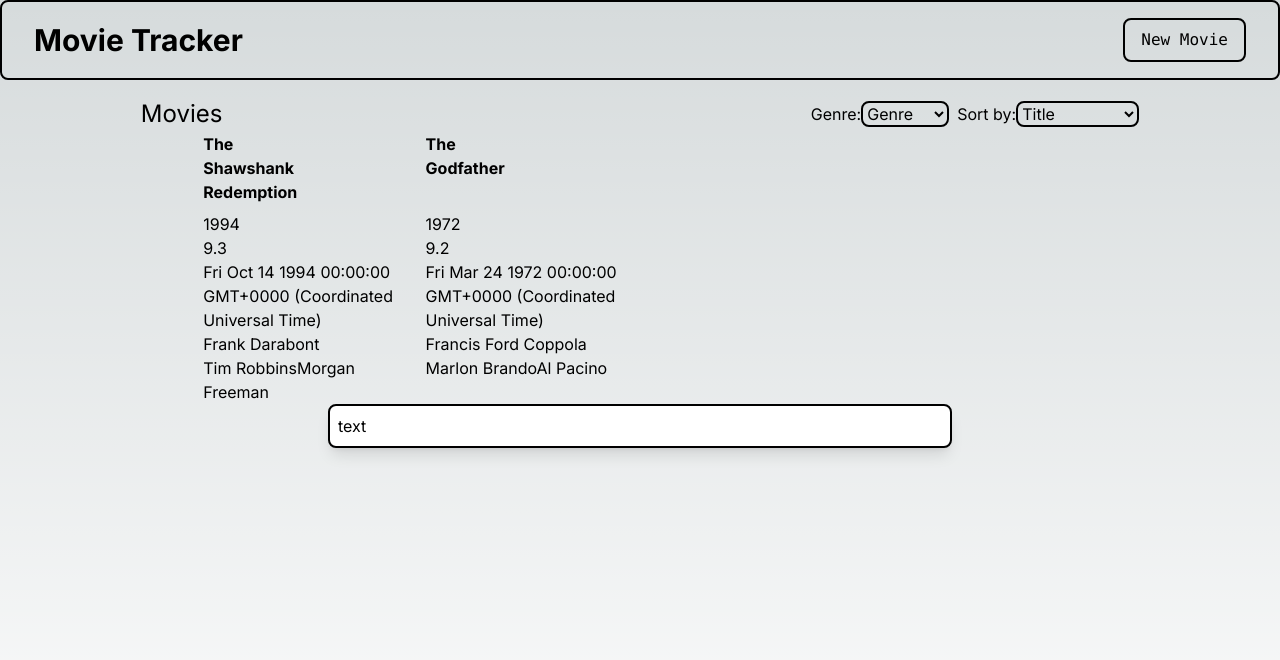
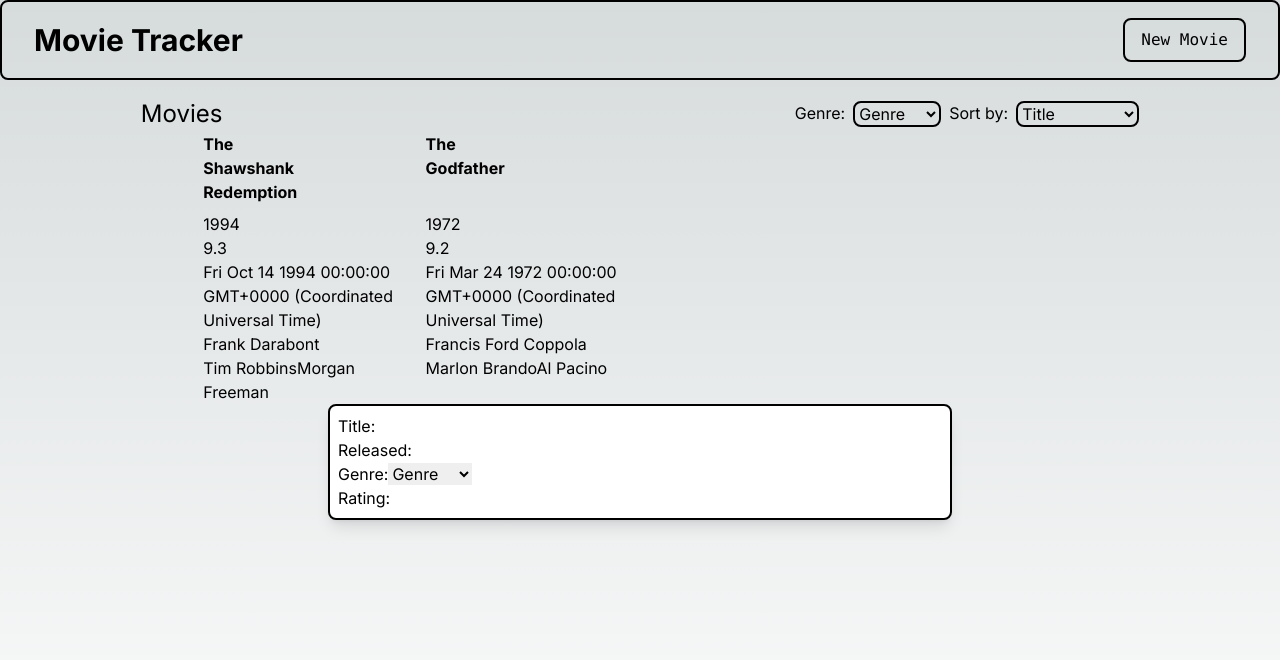
Before and after one commit to jdbren/jbre0263-tracker, a Next.js app: page / in a window 1280 px wide. Both pictures are taken after a click on the button "New Movie". Shown: the top 660 px of the page. Built offline with nearby package versions, Linux system fonts and the light colour scheme.

Commit message:
Refactor components

```diff
--- a/app/AddMenu.jsx
+++ /dev/null
@@ -1,18 +0,0 @@
-import styles from "./page.module.css";
-
-const AddMenu = ({ isOpen, onClose, children }) => {
-  if (!isOpen) return null;
-
-  return (
-    <div onClick={onClose} className={styles.addMenu}>
-      <div
-        className="w-1/2 bg-white p-2 border-2 border-black
-          rounded-lg shadow-lg"
-      >
-        {children}
-      </div>
-    </div>
-  );
-}
-
-export default AddMenu;
--- a/app/MovieList.tsx
+++ b/app/MovieList.tsx
@@ -12,6 +12,10 @@ class MovieList extends React.Component {
       "Frank Darabont", ["Tim Robbins", "Morgan Freeman"], ""));
     this.movies.push(new Movie("The Godfather", 1972, 9.2, new Date("1972-03-24"),
       "Francis Ford Coppola", ["Marlon Brando", "Al Pacino"], ""));
+  }
+
+  addMovie(movie: Movie) {
+    this.movies.push(movie);
   }
 
   render() {
--- a/app/page.module.css
+++ b/app/page.module.css
@@ -41,11 +41,6 @@
   margin: auto;
 }
 
-.addMenu {
-  top: 0;
-  left: 0;
-}
-
 /* Mobile */
 @media (max-width: 700px) {
 
--- a/app/page.tsx
+++ b/app/page.tsx
@@ -2,8 +2,9 @@
 import { useState } from "react";
 import styles from "./page.module.css";
 import MovieList from "./MovieList";
-import AddMenu from "./AddMenu";
-import MyButton from "./MyButton";
+import AddMenu from "../components/AddMenu";
+import MyButton from "../components/MyButton";
+import GenreList from "@/components/GenreList";
 
 export default function Home() {
   const [addOpen, setAddOpen] = useState(false);
@@ -22,7 +23,7 @@ export default function Home() {
           <h2>Movies</h2>
         </div>
         <div className={styles.listBarOptions}>
-          <GenreFilter />
+          <GenreList />
           <SortBy />
         </div>
       </div>
@@ -35,30 +36,15 @@ export default function Home() {
   );
 }
 
-function GenreFilter() {
+
+function SortBy(): JSX.Element {
   return (
-    <div className="inline gap-1">
-      <label htmlFor="genre">Genre:</label>
-      <select name="genre" id="genre">
-        <option>Genre</option>
-        <option>Action</option>
-        <option>Comedy</option>
-        <option>Drama</option>
-        <option>Horror</option>
-        <option>Sci-Fi</option>
-      </select>
-    </div>
-  );
-}
-
-function SortBy() {
-  return (
-    <div>
+    <>
       <label htmlFor="sorting">Sort by:</label>
       <select name="sorting" id="sorting">
         <option>Title</option>
         <option>Release Date</option>
       </select>
-    </div>
+    </>
   );
 }
--- /dev/null
+++ b/components/AddMenu.jsx
@@ -0,0 +1,27 @@
+import GenreList from "@/components/GenreList";
+
+const AddMenu = ({ isOpen, onClose, children }) => {
+  if (!isOpen) return null;
+
+  return (
+    <div
+      className="w-1/2 bg-white p-2 border-2 border-black
+        rounded-lg shadow-lg"
+    >
+      <form>
+        <label for="title">Title: </label>
+        <input type="text" name="title" />
+        <br />
+        <label for="release-year">Released: </label>
+        <input type="number" name="release-year" />
+        <br />
+        <GenreList />
+        <br />
+        <label for="rating">Rating: </label>
+        <input type="number" name="rating" />
+      </form>
+    </div>
+  );
+}
+
+export default AddMenu;
--- /dev/null
+++ b/components/GenreList.jsx
@@ -0,0 +1,15 @@
+export default function GenreList() {
+  return (
+    <>
+      <label htmlFor="genre">Genre:</label>
+      <select name="genre" id="genre">
+        <option>Genre</option>
+        <option>Action</option>
+        <option>Comedy</option>
+        <option>Drama</option>
+        <option>Horror</option>
+        <option>Sci-Fi</option>
+      </select>
+    </>
+  );
+}
--- a/tsconfig.json
+++ b/tsconfig.json
@@ -22,6 +22,6 @@
       "@/*": ["./*"]
     }
   },
-  "include": ["next-env.d.ts", "**/*.ts", "**/*.tsx", ".next/types/**/*.ts", "app/AddMenu.jsx"],
+  "include": ["next-env.d.ts", "**/*.ts", "**/*.tsx", ".next/types/**/*.ts", "components/AddMenu.jsx"],
   "exclude": ["node_modules"]
 }
```
Also changed, not shown: components/MyButton.jsx (renamed from app/MyButton.jsx).
